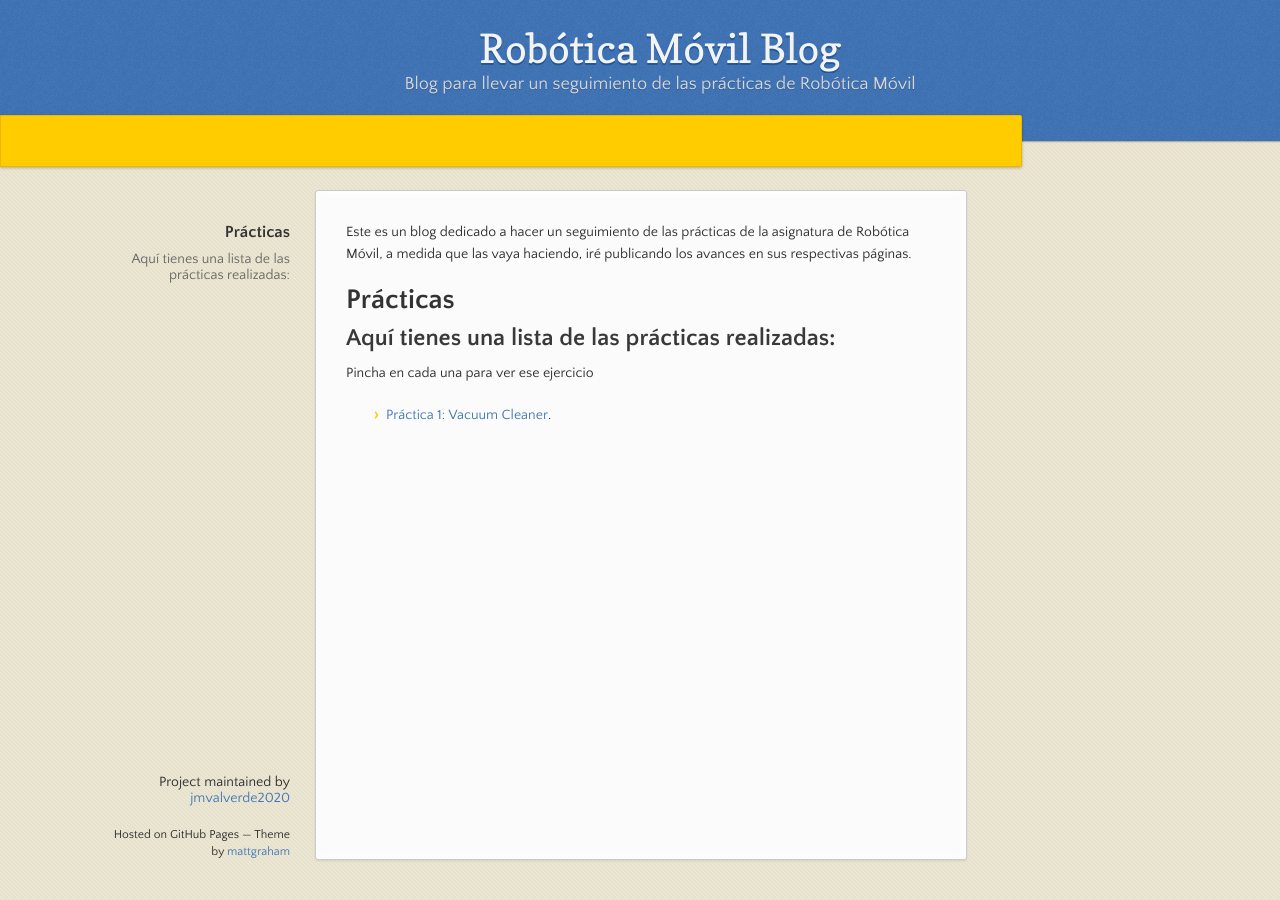
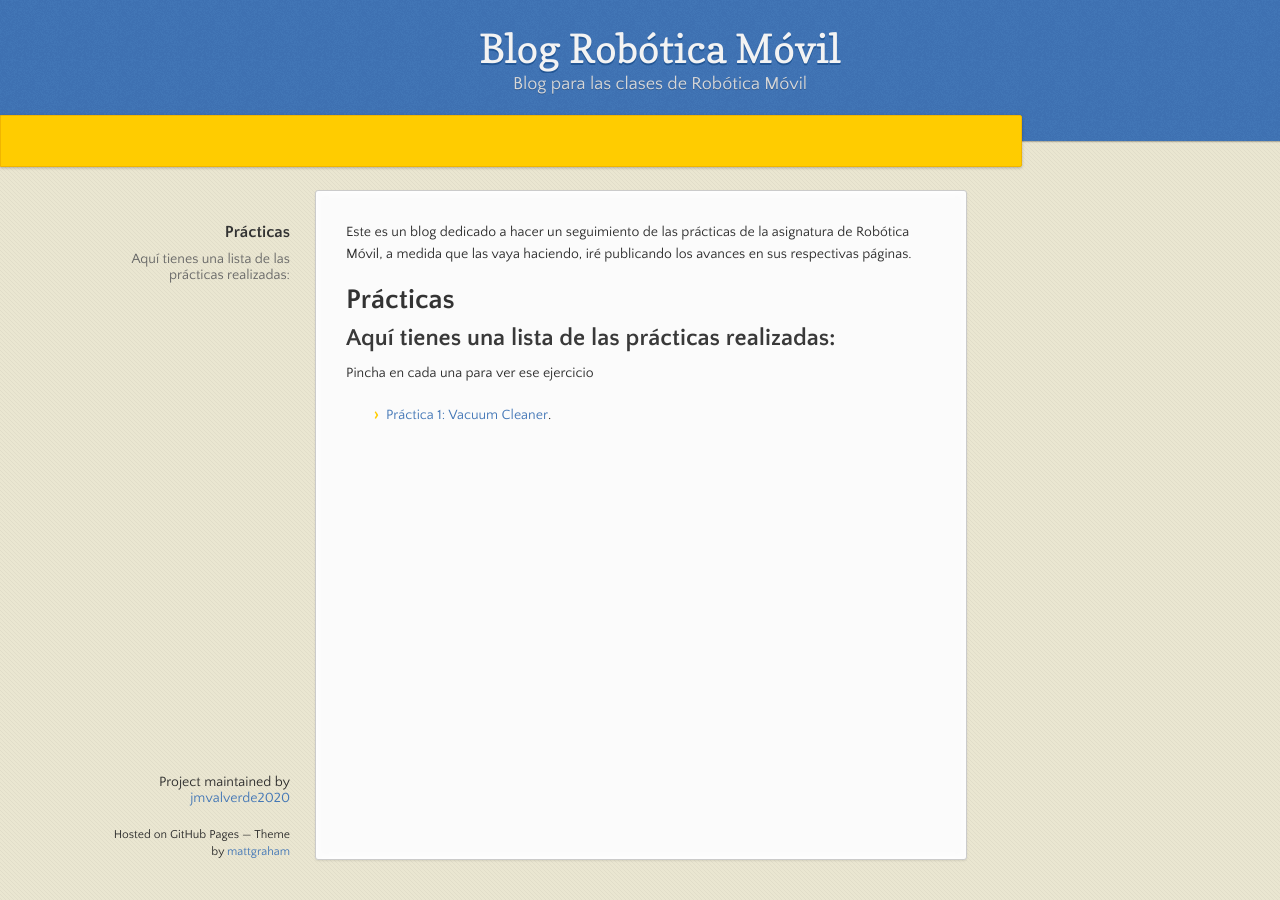
Before and after one commit to jmvalverde2020/robotica_movil_blog, a Jekyll site: the page built from docs/index.md, in a window 1280 px wide. Built offline with Jekyll 4.4.1, drawn with Linux system fonts in a browser that asks for light colours.

Commit message:
Update _config.yml

```diff
--- a/docs/_config.yml
+++ b/docs/_config.yml
@@ -1,3 +1,3 @@
-title: Robótica Móvil Blog
-description: Blog para llevar un seguimiento de las prácticas de Robótica Móvil
+title: Blog Robótica Móvil
+description: Blog para las clases de Robótica Móvil
 theme: jekyll-theme-leap-day
```
